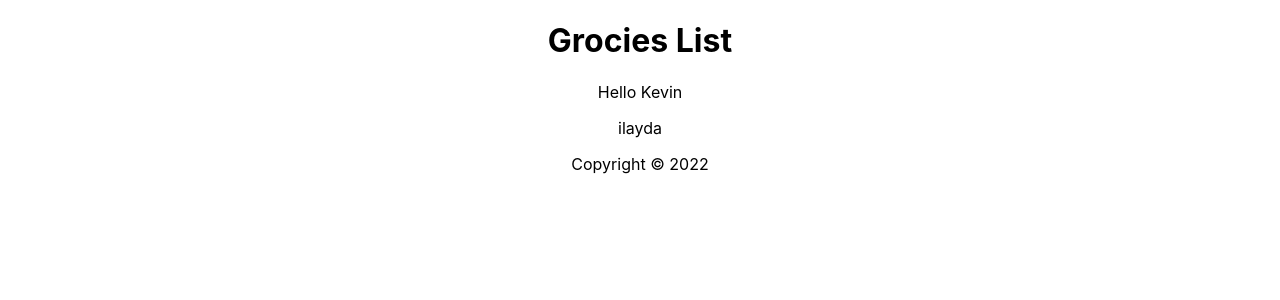
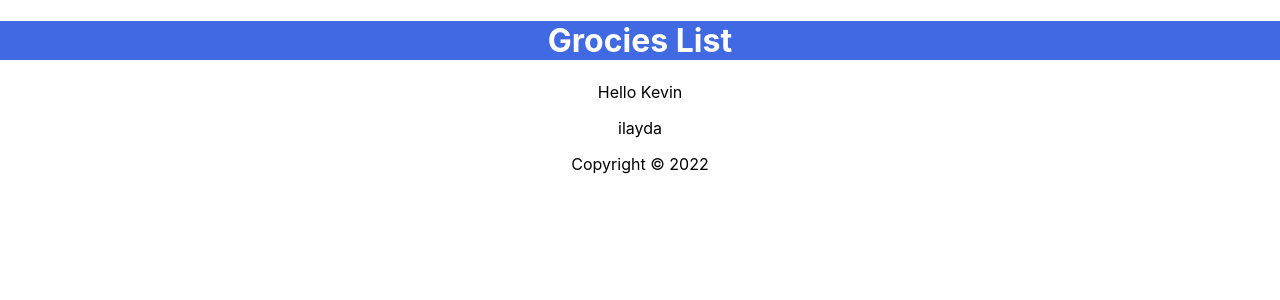
Before and after one commit to ilaydaozdemir/reactseries01, a React (Create React App) app: page / in a window 1280 px wide. Shown: the top 300 px of the page. Built offline with nearby package versions, Linux system fonts and the light colour scheme.

Commit message:
Add style

```diff
--- a/src/Header.jsx
+++ b/src/Header.jsx
@@ -1,9 +1,15 @@
 import React from "react";
 
 const Header = () => {
-  return <header>
-      <h1>Grocies List</h1>
-  </header>;
+  const headerStyle = {
+    backgroundColor: "royalblue",
+    color: "#fff",
+  };
+  return (
+    <header>
+      <h1 style={headerStyle}>Grocies List</h1>
+    </header>
+  );
 };
 
 export default Header;
```
